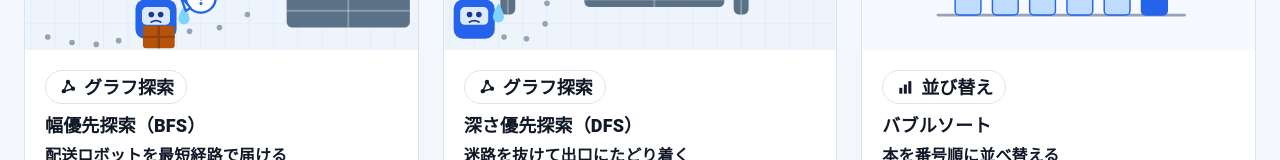
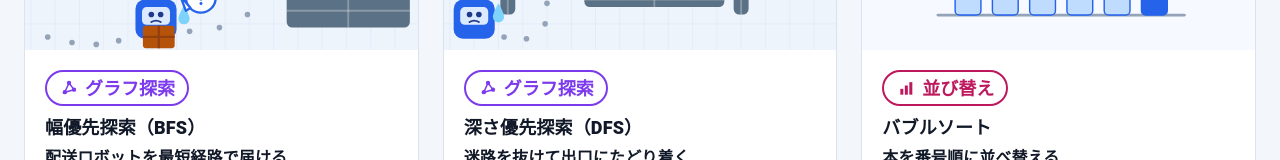
Before and after one commit to BeppuKanato/engineer-quest-ui-brushup, a Next.js app: page /courses in a window 1280 px wide. Shown: the part 448-608 px from the top of the page. Built offline with nearby package versions, Linux system fonts and the light colour scheme.

Commit message:
feat: グループチップを軸ごとの色枠に（形は共通、色分けはチップ内だけ）

```diff
--- a/src/design/CoursesDesignDraft.tsx
+++ b/src/design/CoursesDesignDraft.tsx
@@ -13,8 +13,9 @@
 // - カード全体が単元画面へのリンク
 // 並び（2026-11-23 Kanato の案を採用）：グループごとに行を変えるのはやめ、全単元を
 // 3列で流す。行分けだと単元数によって空きマスだらけになり、増えた時にも直らないため。
-// 課題軸の区別は、カードに付けた「アイコン＋グループ名」のチップで付ける（色は
-// 状態の意味で予約済みのため使わない）。同じ軸の単元は隣り合う順序に並べ、
+// 課題軸の区別は、カードに付けた「アイコン＋グループ名」のチップで付ける。
+// チップの形は共通で、枠と文字の色を軸ごとに変える（色分けはチップの中だけに閉じる。
+// 状態の色とは混ざらない色相を選ぶ）。同じ軸の単元は隣り合う順序に並べ、
 // 組が行の途中で割れないようにする。
 // BFS と DFS のサムネは、目標ミッションの場面を描いた試作（MissionThumbnail）。
 
@@ -97,8 +98,19 @@ const GroupGlyph: React.FC<{ label: string }> = ({ label }) => {
   }
 };
 
-/** グループチップ：アイコン＋グループ名。同じチップの並びで「同じ軸」が一目で分かる。 */
-const GroupChip: React.FC<{ label: string }> = ({ label }) => (
+// 軸の色：チップの枠と文字だけに使う小さな色分け。状態の色（青・緑・橙・金）とは
+// 混ざらない色相を選ぶ。色が尽きたらアイコンの形でも区別できる（二重の手がかり）。
+const GROUP_COLOR: Record<string, string> = {
+  "グラフ探索": "#7c3aed",
+  "迷路生成": "#0f766e",
+  "並び替え": "#be185d",
+  "配列の検索": "#9a3412",
+};
+
+/** グループチップ：共通の形＋軸の色の枠。同じ色の枠の並びで「同じ軸」が一目で分かる。 */
+const GroupChip: React.FC<{ label: string }> = ({ label }) => {
+  const color = GROUP_COLOR[label] ?? TEXT;
+  return (
     <Box
       component="span"
       sx={{
@@ -109,10 +121,10 @@ const GroupChip: React.FC<{ label: string }> = ({ label }) => (
         px: 1.5,
         py: 0.75,
         mb: 1,
-      border: `1px solid ${BORDER}`,
+        border: `2px solid ${color}`,
         borderRadius: 999,
         bgcolor: "#fff",
-      color: TEXT,
+        color,
         fontSize: 18,
         fontWeight: 700,
         lineHeight: 1,
@@ -122,6 +134,7 @@ const GroupChip: React.FC<{ label: string }> = ({ label }) => (
       {label}
     </Box>
   );
+};
 
 // 流す順序：同じ軸の単元を隣り合わせ、組が行の途中で割れないようにする。
 const FLOW_ORDER = [
```
Also changed, not shown: 1 other file (tests, documents, lock files or other folders). Lines whose indentation alone changed are shown as unchanged.
